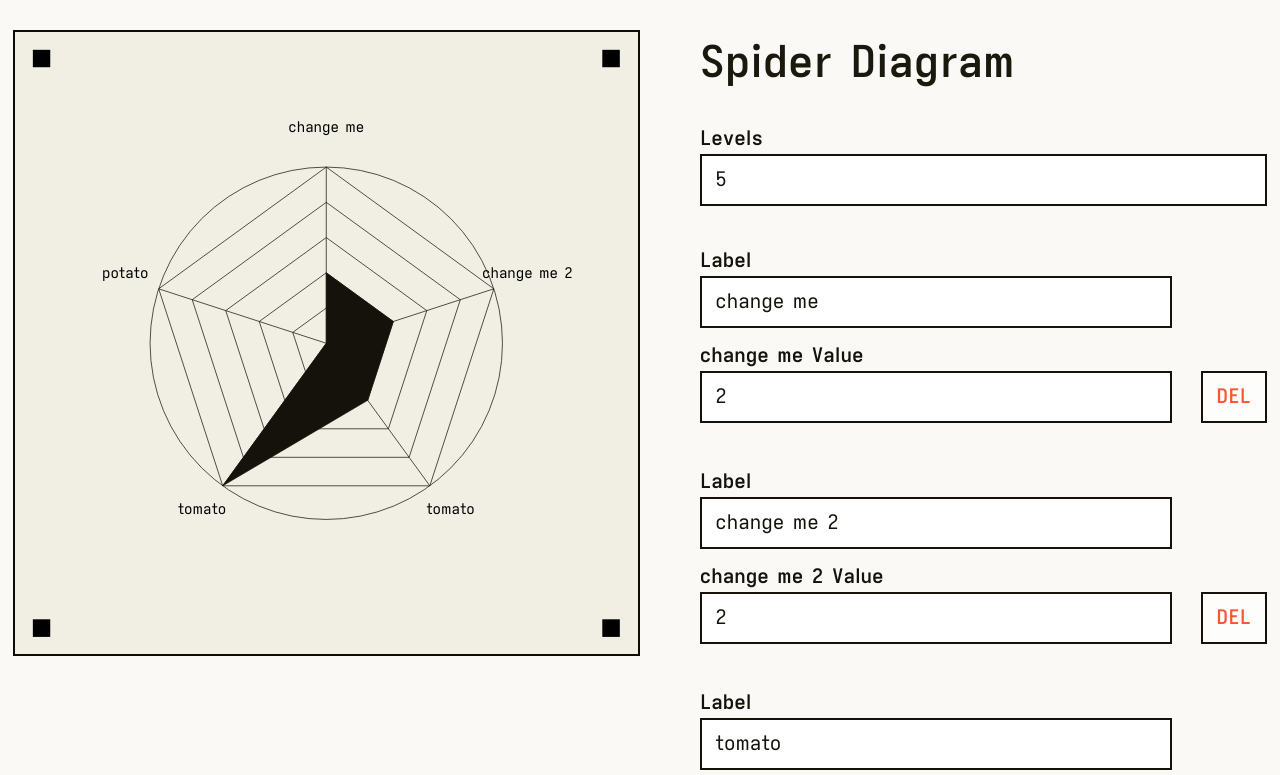
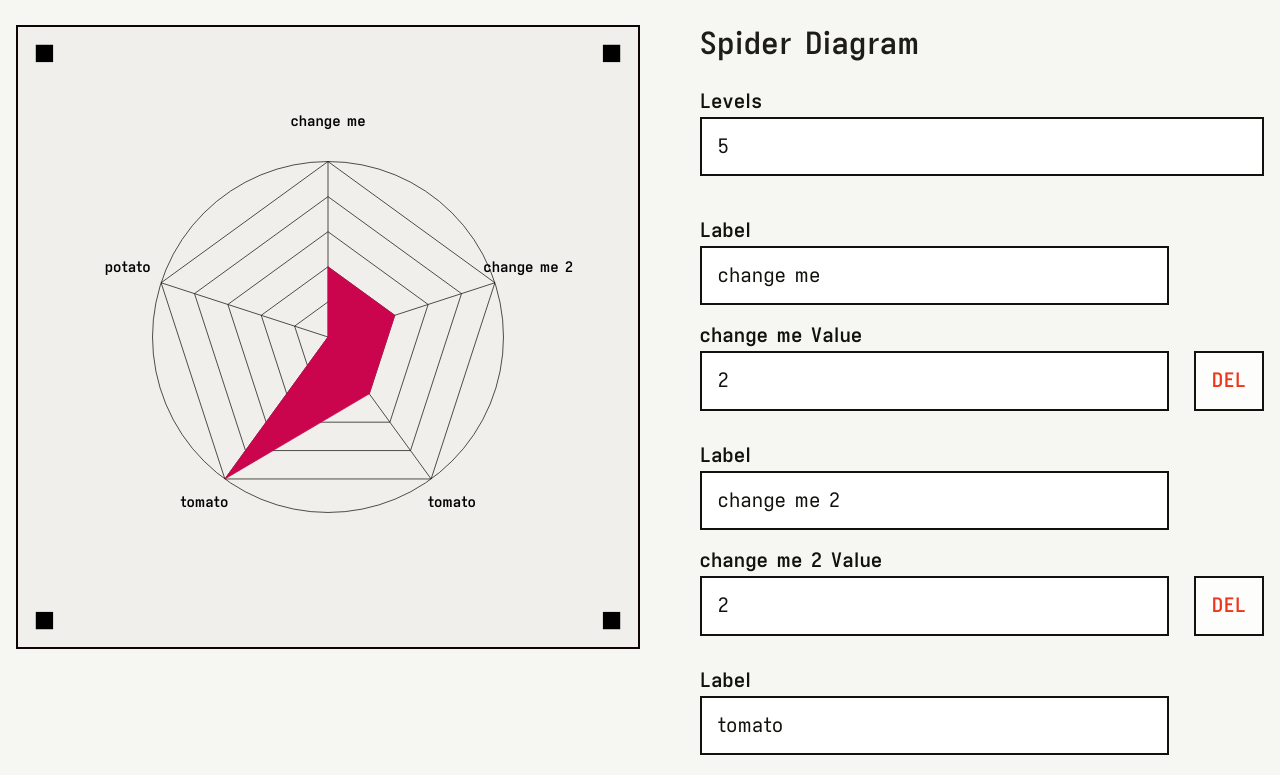
Before and after one commit to JSHSJ/star-diagram, a React (Create React App) app: page / in a window 1280 px wide. Shown: the top 775 px of the page. Built offline with nearby package versions, Linux system fonts and the light colour scheme.

Commit message:
feat(style): one more style update

```diff
--- a/src/features/star-diagram/Renderer.tsx
+++ b/src/features/star-diagram/Renderer.tsx
@@ -16,7 +16,7 @@ const StarDiagramRenderer: React.FC<StarDiagramRendererProps> = ({segments, leve
 
   const createPolygon = (coordinates: Coordinate[], centerPoint: Coordinate, fill?: boolean) => {
     return (
-      <polygon points={coordinates.reduce((final, coord) => final.concat(`${coord[0]}, ${coord[1]}`), [] as string[]).join(' ')} x={centerPoint[0]} y={centerPoint[1]} fill={fill? 'currentColor' : 'none'} stroke="currentColor" className="c-fg" key={`polygon-${coordinates.join('-')}`} />
+      <polygon points={coordinates.reduce((final, coord) => final.concat(`${coord[0]}, ${coord[1]}`), [] as string[]).join(' ')} x={centerPoint[0]} y={centerPoint[1]} fill={fill? 'currentColor' : 'none'} stroke="currentColor" strokeWidth='1' className={fill ? 'text-skin-accent' : 'text-skin-neutral'} key={`polygon-${coordinates.join('-')}`} />
     )
   }
 
@@ -87,7 +87,7 @@ const StarDiagramRenderer: React.FC<StarDiagramRendererProps> = ({segments, leve
            ))}
            {allSegments.map((seg) => (
              <g key={`segment-${seg.label}-line-text`}>
-            <text className="c-fg" x={seg.textCoordinates[0]} y={seg.textCoordinates[1]} style={{transform: 'translate(-50%, 0)', transformBox: 'fill-box', transformOrigin: 'center center'}}>{seg.label}</text>
+            <text className="font-semibold text-skin-neutralLight" x={seg.textCoordinates[0]} y={seg.textCoordinates[1]} style={{transform: 'translate(-50%, 0)', transformBox: 'fill-box', transformOrigin: 'center center'}}>{seg.label}</text>
              <line x1={centerCoordinates[0]} y1={centerCoordinates[1]} x2={seg.levelCoordinates[seg.levelCoordinates.length-1][0]} y2={seg.levelCoordinates[seg.levelCoordinates.length-1][1]} stroke='currentColor' className="c-fg" />
              </g>
            ))}
--- a/src/index.css
+++ b/src/index.css
@@ -17,15 +17,16 @@
   }
 
   :root {
-      --color-background-dark: 241, 239, 228;
-      --color-background-base: 250, 249, 245;
+    /* 240,239,235 */
+      --color-background-dark: 240, 239, 235;
+      --color-background-base: 246, 246, 243;
       --color-background-light: 253, 253, 252;
-      --color-text-neutralLight: 27,24,14;
-      --color-text-neutral: 20,18,10;
-      --color-text-neutralDark: 14,12,7;
+      --color-text-neutralLight: 29,28,22;
+      --color-text-neutral: 17,17,13;
+      --color-text-neutralDark:   14,4,5;
       --color-accent-base: 202,5,77;
-      --color-errorDark: 252, 85,50;
-      --color-errorLight: 254, 171,154;
+      --color-errorDark: 240, 53,29;
+      --color-errorLight: 251, 204,197;
 
   }
 
--- a/tailwind.config.js
+++ b/tailwind.config.js
@@ -8,7 +8,7 @@ const convertToTWColor = (varName) => {
   };
 };
 
-const RATIO = 1.48;
+const RATIO = 1.24;
 const BASE = 1;
 const S1 = BASE * RATIO;
 const S2 = S1 * RATIO;
```
